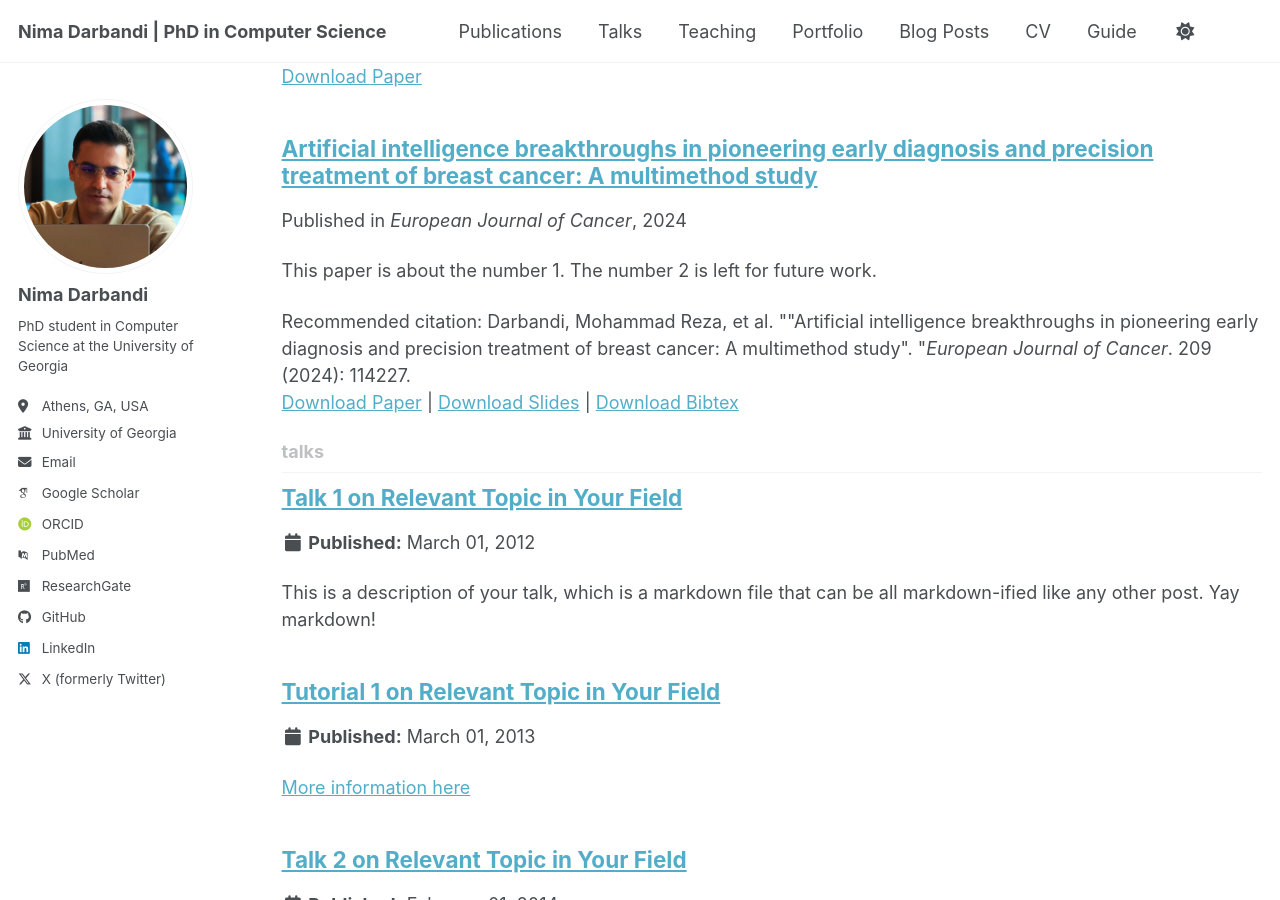
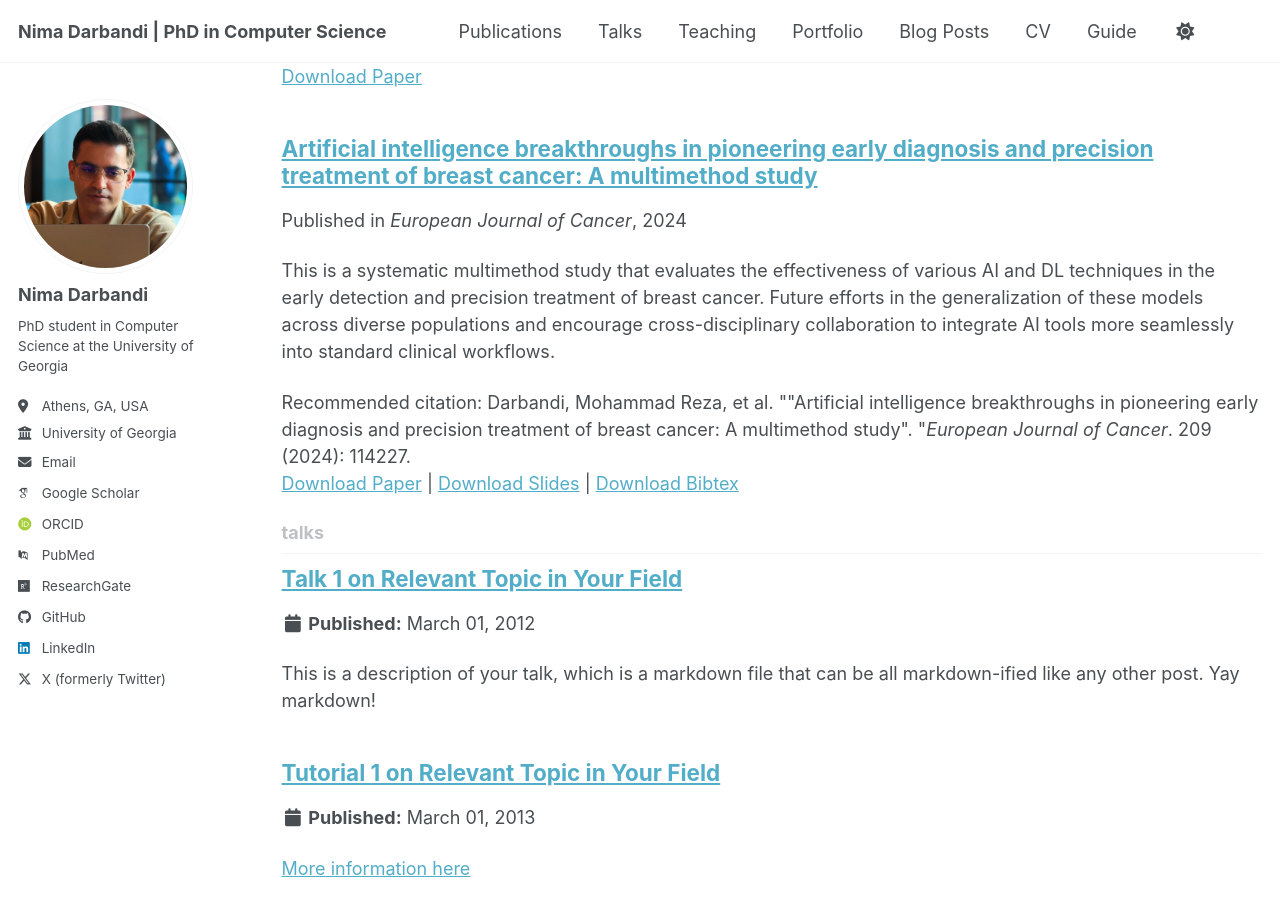
Before and after one commit to nimadarbandi/nimadarbandi.github.io, a Jekyll site: the page built from _pages/collection-archive.html, in a window 1280 px wide and 900 px high, scrolled down 2000 px. Built offline with Jekyll 4.4.1, drawn with Linux system fonts in a browser that asks for light colours; some web fonts are replaced; a script bundle is joined from its source files by our own code; library files that are not in the unit come from our copies.

Commit message:
Update 2024-Artificial-intelligence-breakthroughs.md

```diff
--- a/_publications/2024-Artificial-intelligence-breakthroughs.md
+++ b/_publications/2024-Artificial-intelligence-breakthroughs.md
@@ -3,7 +3,7 @@ title: "Artificial intelligence breakthroughs in pioneering early diagnosis and
 collection: publications
 category: journals
 permalink: /publication/2024-Artificial-intelligence-breakthroughs
-excerpt: 'This paper is about the number 1. The number 2 is left for future work.'
+excerpt: 'This is a systematic multimethod study that evaluates the effectiveness of various AI and DL techniques in the early detection and precision treatment of breast cancer. Future efforts in the generalization of these models across diverse populations and encourage cross-disciplinary collaboration to integrate AI tools more seamlessly into standard clinical workflows.'
 date: 2024-9-1
 venue: 'European Journal of Cancer'
 slidesurl: 'https://academicpages.github.io/files/slides1.pdf'
```
